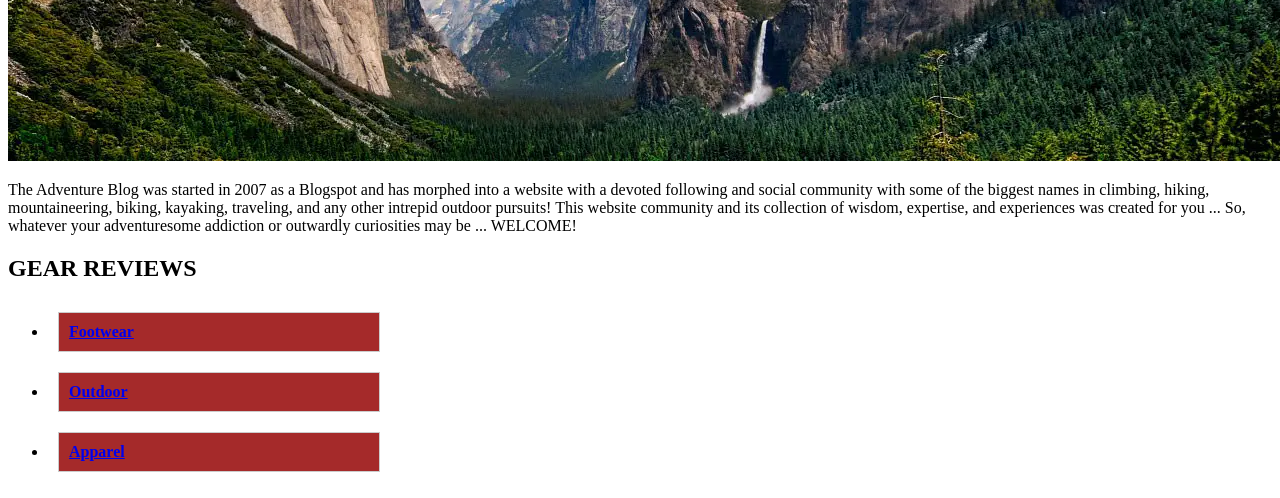
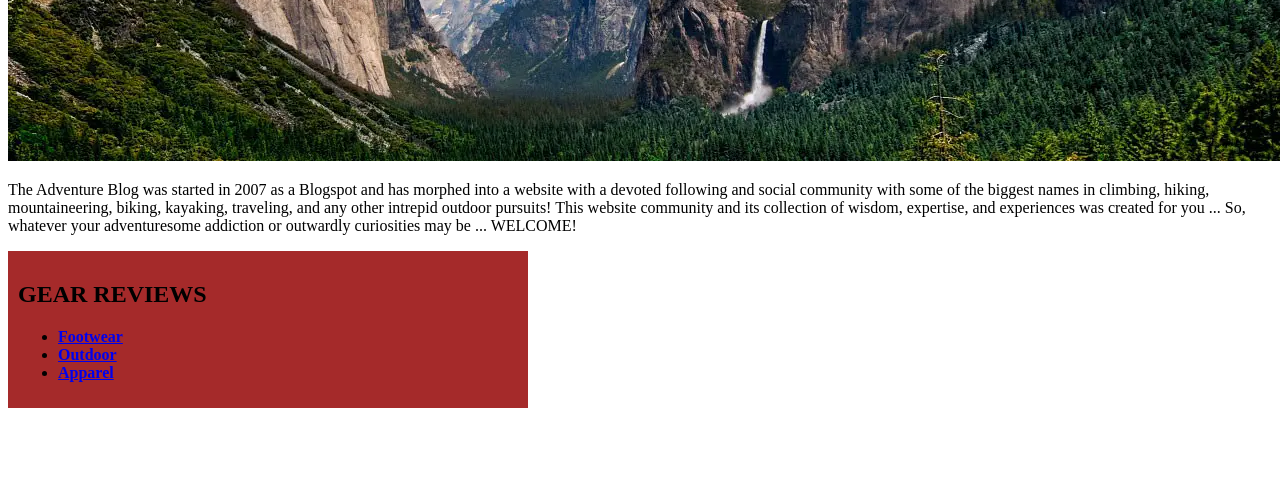
Before and after one commit to mariah1772/BLOG, a plain HTML site: page INDEX.HTML in a window 1280 px wide. Shown: the part 356-854 px from the top of the page. After the commit the page ends 800 px from the top, so only its background shows below. Drawn offline with Linux system fonts and the light colour scheme.

Commit message:
Update Style.css

```diff
--- a/Style.css
+++ b/Style.css
@@ -57,14 +57,13 @@ nav ul li a :hover{
     font-family:'Franklin Gothic Medium', 'Arial Narrow', Arial, sans-serif
 }
 
-aside a {
+aside  {
     font-weight: bolder;
     background-color:brown;
-    border: 1px solid #ccc;
     padding: 10px;
-    width: 300px;
-    display: inline-block;
-    margin: 10px;
+    width: 500px;
+    display:inline-block;
+    margin: 0px;
     top: 100px;
     right: 100px;
 }
```
